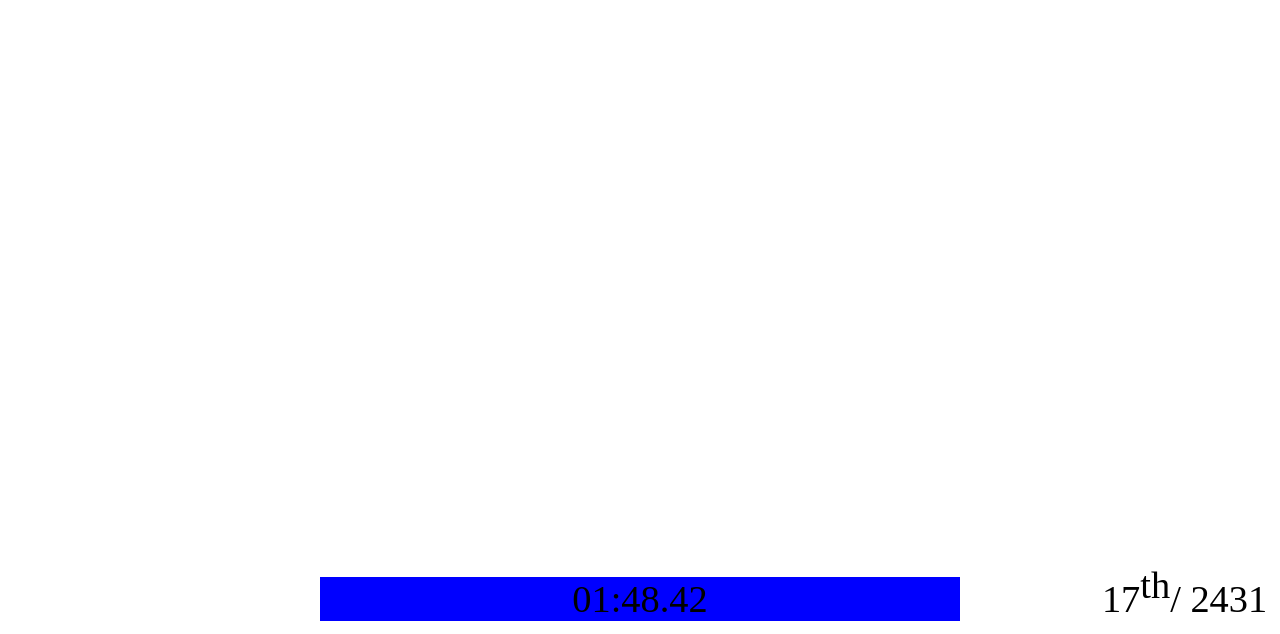
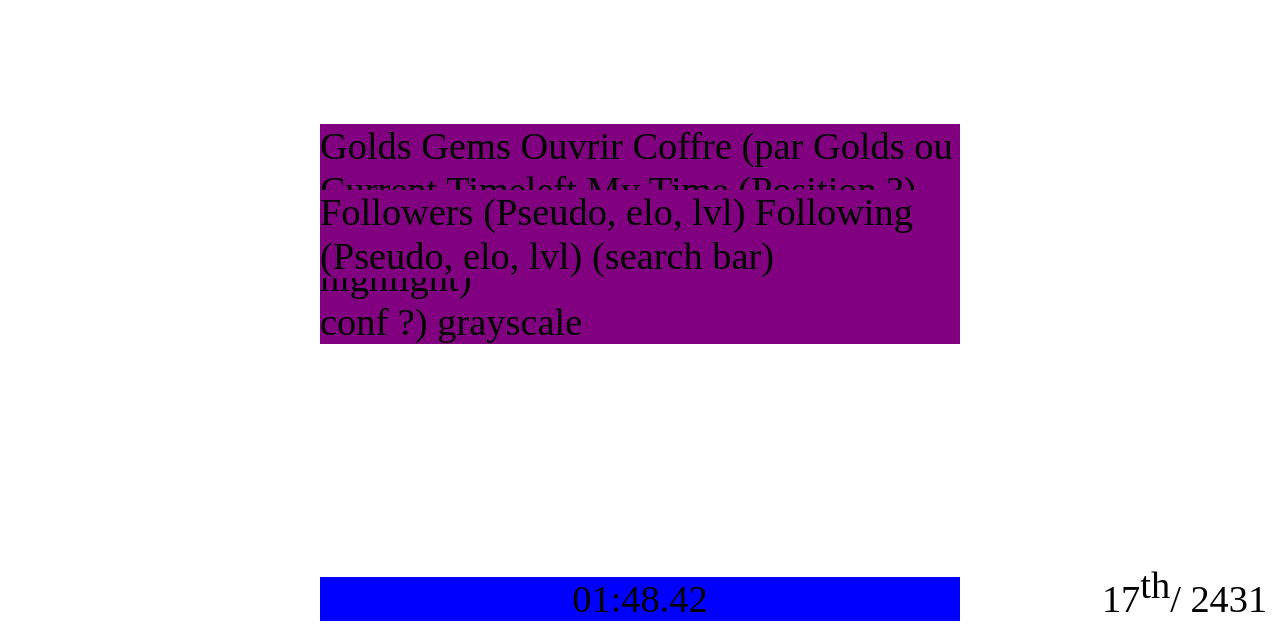
Before and after one commit to xviniette/DailyPlatformer, a website: page public/interface.html in a window 1280 px wide. Shown: the part 166-800 px from the top of the page. Drawn offline with Linux system fonts and the light colour scheme.

Commit message:
update interface

```diff
--- a/public/css/style.css
+++ b/public/css/style.css
@@ -72,13 +72,6 @@ body{
     background-color: yellow;
 }
 
-#ranking{
-    position: absolute;
-    left: 50%;
-    top: 50%;
-    transform: translate(-50%, -50%);
-    background-color: purple;
-}
 
 #timeleft{
     position: absolute;
@@ -115,3 +108,13 @@ body{
     background-image: url(img/skin.png);
     background-size: 100%;
 }
+
+.modal{
+    position: absolute;
+    left: 50%;
+    top: 50%;
+    transform: translate(-50%, -50%);
+    max-height: 90vw;
+    max-width: 90vw;
+    background-color: purple;
+}
--- a/public/interface.html
+++ b/public/interface.html
@@ -34,6 +34,52 @@
         <span id="totalPosition">2431</span>
     </div>
 
+    <div id="profil" class="modal">
+        Input search player ?
+
+        Pseudo
+        Elo
+        XP
+        lvl
+
+        Succès
+
+        Skins
+
+        nb Follow
+        addRemove Follow
+    </div>
+
+    <div id="skin" class="modal">
+        Golds
+        Gems
+
+        Ouvrir Coffre (par Golds ou gems) (popup conf ?)
+
+        User Skins par rarity desc
+
+        Non User Skins par rarity desc avec prix gems clickable (popup conf ?) grayscale
+    </div>
+
+    <div id="ranking" class="modal">
+        Map ranked, unranked
+        General Elo/XP
+
+        Ma position si pas dans la liste
+    </div>
+
+    <div id="map" class="modal">
+        Current Timeleft My Time (Position ?)
+
+        Previous Medal Time (Rewarded highlight)
+    </div>
+
+    <div id="follow" class="modal">
+        Followers (Pseudo, elo, lvl)
+
+        Following (Pseudo, elo, lvl) (search bar)
+    </div>
+
     <!--<div id="ranking">
         ezaeae
     </div>-->
```
